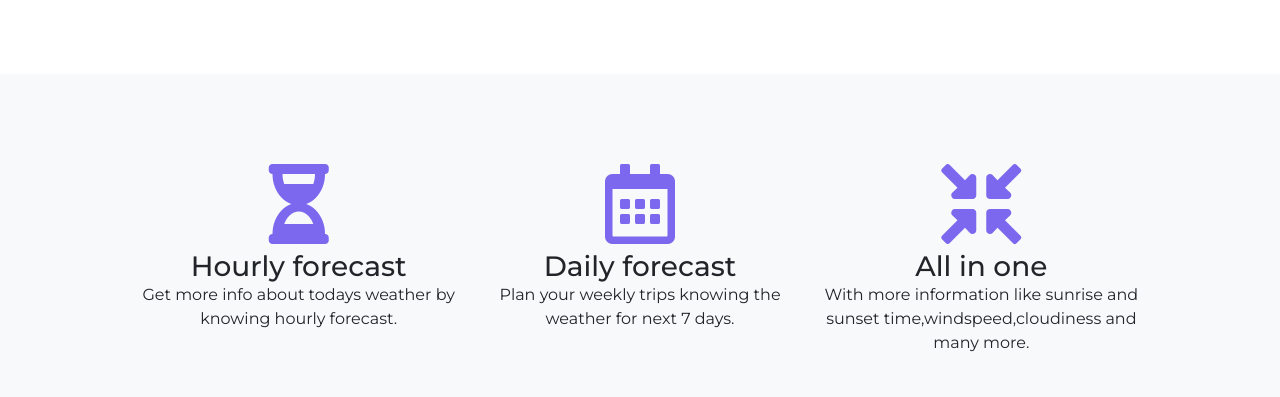
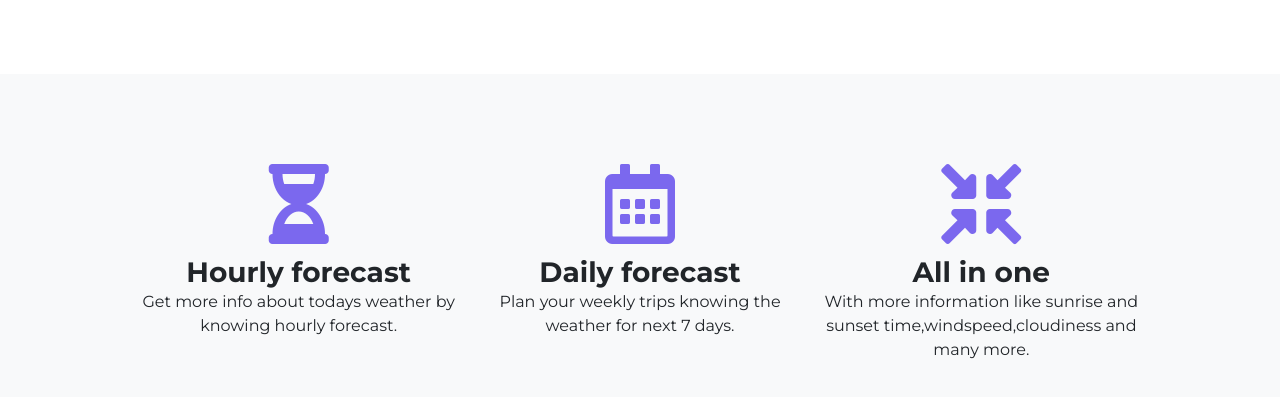
Before and after one commit to vishalrajkumar000/weather_app_landing_site, a plain HTML site: page index.html in a window 1280 px wide. Shown: the part 585-982 px from the top of the page. Drawn offline with nearby package versions, Linux system fonts and the light colour scheme.

Commit message:
version 2.01

```diff
--- a/css/styles.css
+++ b/css/styles.css
@@ -46,14 +46,14 @@ h1{
 
 }
 h3{
-  font-weight: 500;
-  margin: 2% 1% 0;
+  font-weight: 600;
+  margin: 4% 1% 0;
 }
 .icon{
   color: mediumslateblue;
 }
 .fdesc{
-  margin-bottom: 5%;
+  margin-bottom: 10%;
 }
 
 
```
